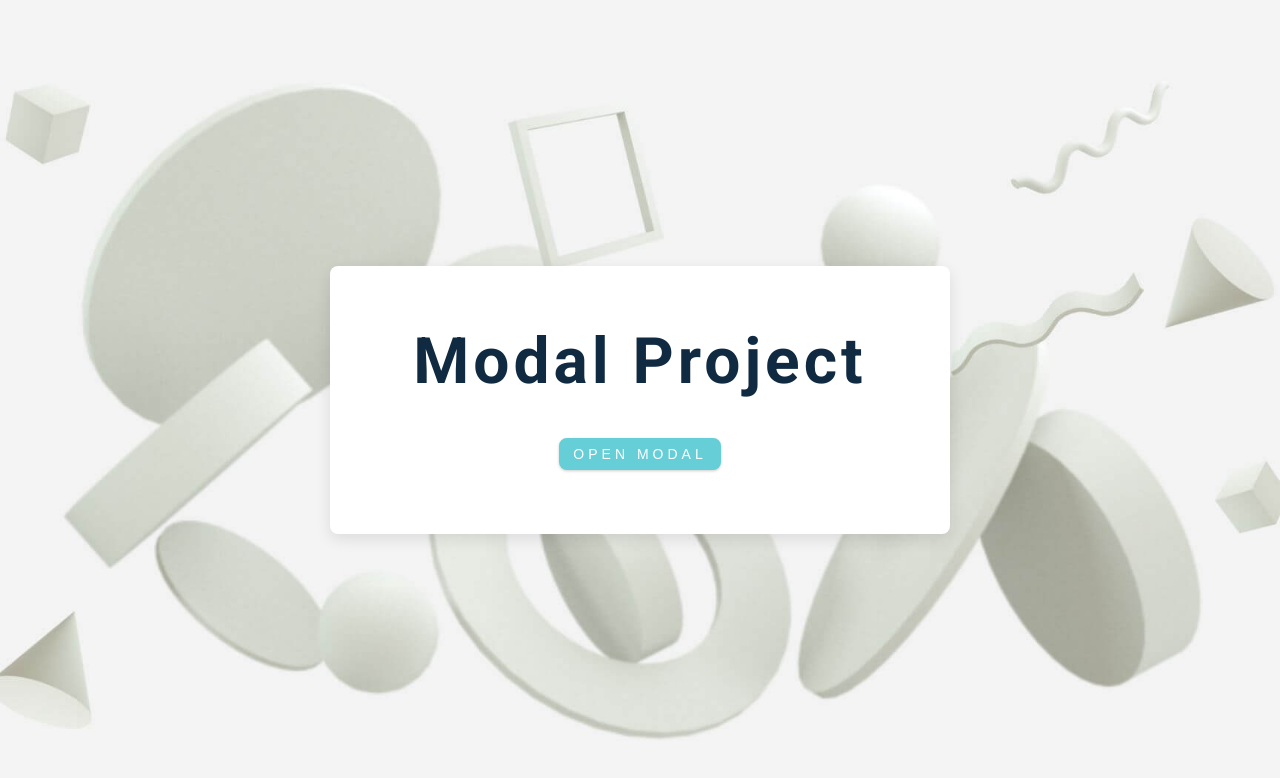
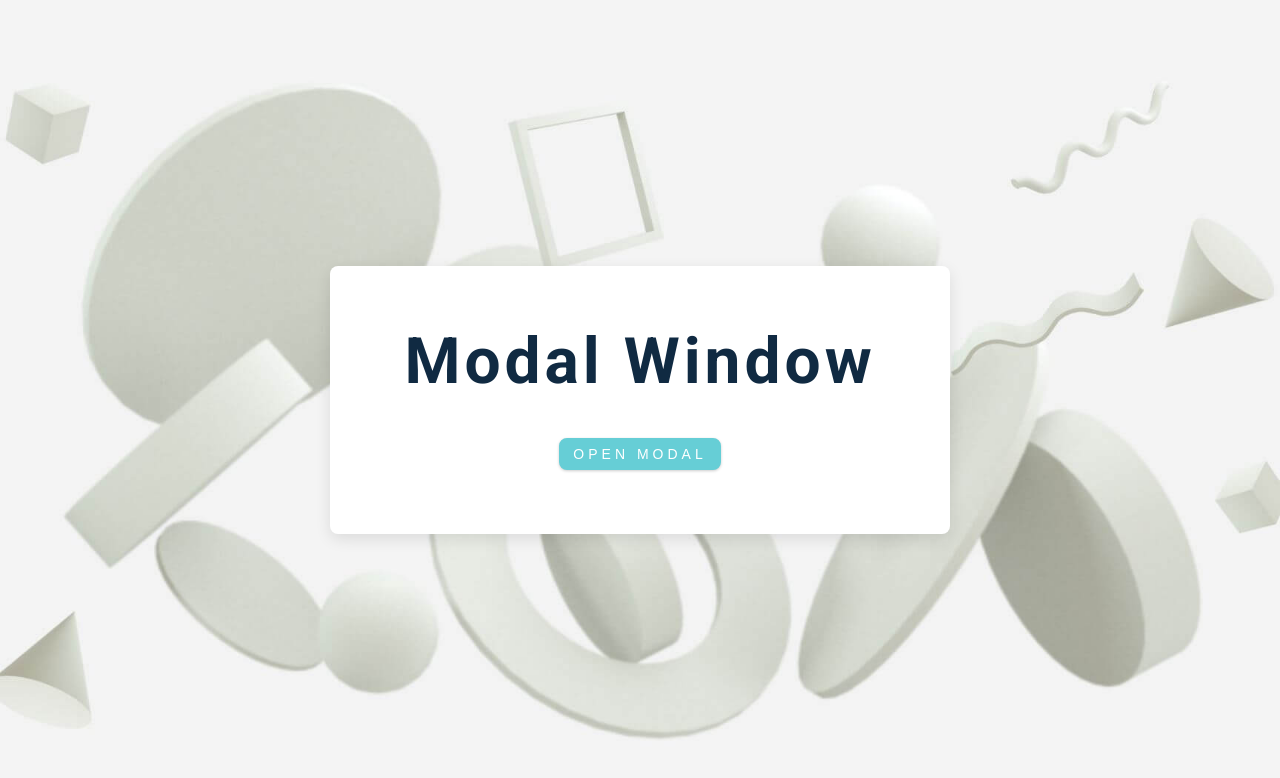
Before and after one commit to vladyslava-buzova/Modal-Window, a plain HTML site: page index.html in a window 1280 px wide. Drawn offline with nearby package versions, Linux system fonts and the light colour scheme.

Commit message:
first commit

```diff
--- a/index.html
+++ b/index.html
@@ -17,7 +17,7 @@
     <!-- hero -->
     <header class="hero">
       <div class="banner">
-        <h1>modal project</h1>
+        <h1>modal window</h1>
         <button class="btn modal-btn">
           open modal
         </button>
@@ -51,29 +51,6 @@
         <button class="close-btn"><i class="fas fa-times"></i></button>
       </div>
     </div>
-    <!-- Footer -->
-    <!-- <ul class="list">
-      <li class="list-item">
-        <a href="mailto:vladyslava.buzova@gmail.com"
-           class="list-link"
-           _blank>
-           vladyslava.buzova@gmail.com</a></li>
-      <li class="list-item">
-        <a href="ttps://www.linkedin.com/in/vladyslava-buzova/"
-           class="list-link"
-           _blank>
-           https://www.linkedin.com/in/vladyslava-buzova/
-        </a>
-      </li>
-      <li class="list-item">
-        <a href="https://github.com/vladyslava-buzova"
-           class="list-link"
-           _blank>
-          https://github.com/vladyslava-buzova
-        </a>
-      </li>
-    </ul> -->
-    <!-- javascript -->
     <script src="app.js"></script>
   </body>
 </html>
```
